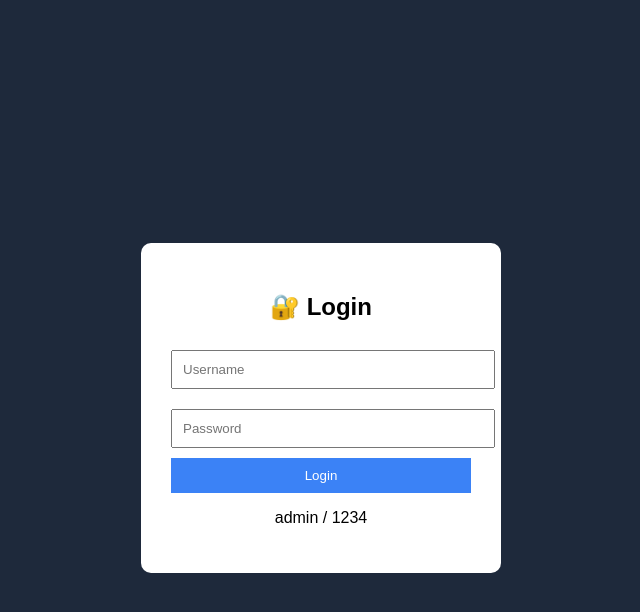
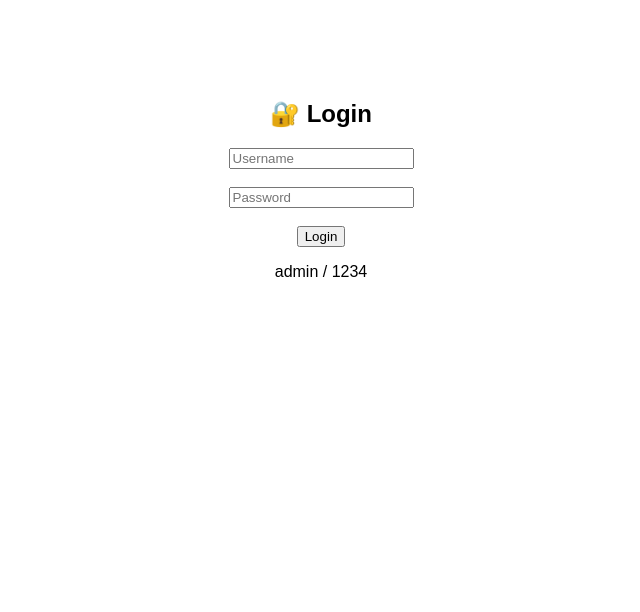
Before and after one commit to KinneraMeghana23/customer-support-agent, a website: page src/public/login.html in a window 1280 px wide. Shown: the whole page, without its empty margins (319-959 px from the left). Drawn offline with Linux system fonts and the light colour scheme.

Commit message:
FINAL LOGIN FIX

```diff
--- a/src/public/login.html
+++ b/src/public/login.html
@@ -2,53 +2,18 @@
 <html>
 <head>
   <title>Login</title>
-  <style>
-    body {
-      font-family: Arial;
-      background: #1e293b;
-      display: flex;
-      justify-content: center;
-      align-items: center;
-      height: 100vh;
-    }
+</head>
+<body style="font-family: Arial; text-align:center; margin-top:100px;">
 
-    .box {
-      background: white;
-      padding: 30px;
-      border-radius: 10px;
-      width: 300px;
-      text-align: center;
-    }
+<h2>🔐 Login</h2>
 
-    input {
-      width: 100%;
-      margin: 10px 0;
-      padding: 10px;
-    }
+<form action="/login" method="post">
+  <input type="text" name="username" placeholder="Username"><br><br>
+  <input type="password" name="password" placeholder="Password"><br><br>
+  <button>Login</button>
+</form>
 
-    button {
-      width: 100%;
-      padding: 10px;
-      background: #3b82f6;
-      color: white;
-      border: none;
-    }
-  </style>
-</head>
-
-<body>
-
-<div class="box">
-  <h2>🔐 Login</h2>
-
-  <form action="/login" method="post">
-    <input type="text" name="username" placeholder="Username" required>
-    <input type="password" name="password" placeholder="Password" required>
-    <button>Login</button>
-  </form>
-
-  <p>admin / 1234</p>
-</div>
+<p>admin / 1234</p>
 
 </body>
 </html>
```
Also changed, not shown: src/server.js (+6 -6 lines).
